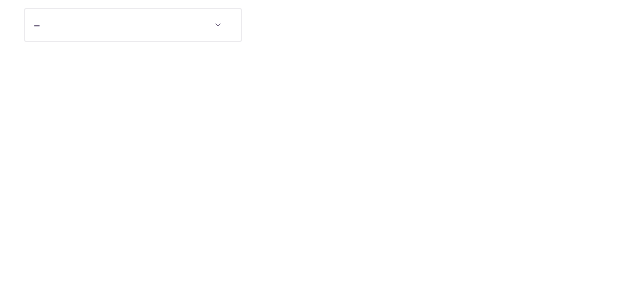
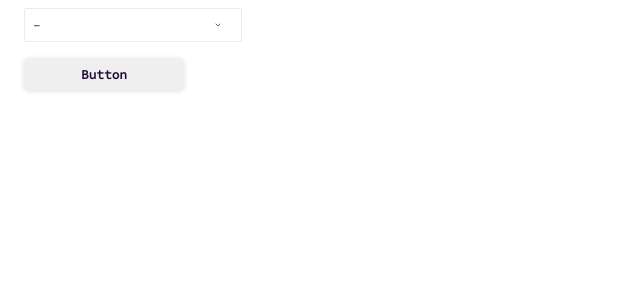
Before and after one commit to christinetg/base, a React (Vite) app: page / in a window 1280 px wide. Shown: the top 300 px of the page, without its empty margins (0-640 px from the left). Built offline with nearby package versions, Linux system fonts and the light colour scheme.

Commit message:
plain button react component

```diff
--- a/src/components/App.tsx
+++ b/src/components/App.tsx
@@ -1,14 +1,19 @@
 import React from 'react';
 import Dropdown from './Dropdown/Dropdown';
+import PlainButton from './Buttons/PlainButton/PlainButton';
 import './App.scss';
 
 export default function App() {
   const handleSelect = () => {
     console.log('selected');
   };
+  const handleClick = () => {
+    console.log('selected');
+  };
   return (
     <div className="App">
       <Dropdown id="module" options={['Banner', 'Grid']} handleSelect={handleSelect} />
+      <PlainButton label="Button" handleClick={handleClick} />
     </div>
   );
 }
--- /dev/null
+++ b/src/components/Buttons/PlainButton/PlainButton.scss
@@ -0,0 +1,20 @@
+.PlainButton {
+  button {
+    font-family: 'Source Code Pro', monospace;
+    outline: none;
+    width: 10rem;
+    padding: 0.5rem 1rem;
+    border-radius: 0.35rem;
+    border: none;
+    font-weight: bold;
+    font-size: 0.8rem;
+    cursor: pointer;
+    margin: 1rem;
+    color: #1f0d39;
+    box-shadow: 0px 1px 5px rgba(#1f0d39, 0.15);
+  }
+
+  button:active {
+    box-shadow: inset 0px 0px 5px rgba(#1f0d39, 0.1);
+  }
+}
--- /dev/null
+++ b/src/components/Buttons/PlainButton/PlainButton.tsx
@@ -0,0 +1,24 @@
+import React from 'react';
+import './PlainButton.scss';
+
+export interface PlainButtonProps {
+  /** ID for the element */
+  id?: string;
+  /** Button label*/
+  label: string[];
+  /** Handler for click event */
+  handleClick(): void;
+}
+
+const PlainButton = (props: any) => {
+  const { id, label, handleClick } = props;
+  return (
+    <div className="PlainButton">
+      <button id={id} onClick={handleClick}>
+        {label}
+      </button>
+    </div>
+  );
+};
+
+export default PlainButton;
```
Also changed, not shown: src/components/Buttons/PlainButton/assets/PlainButton.png (added).
